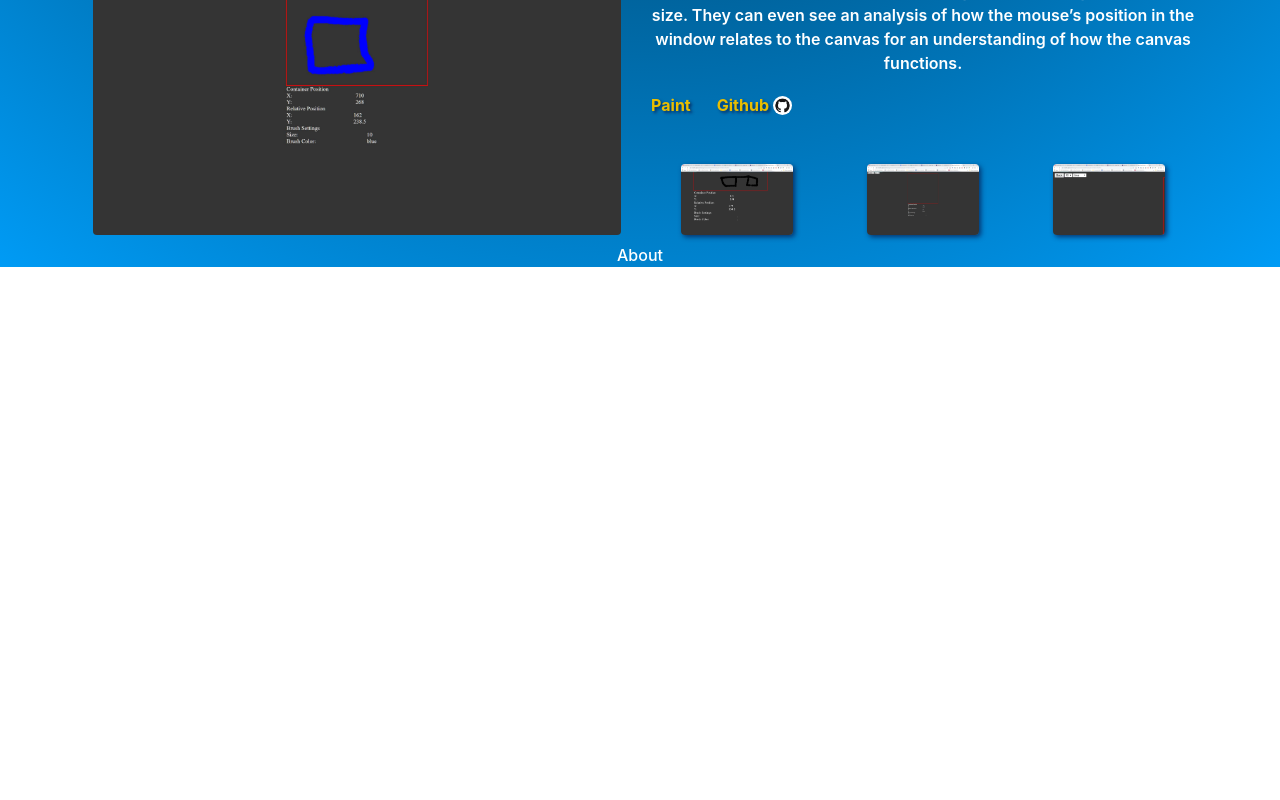
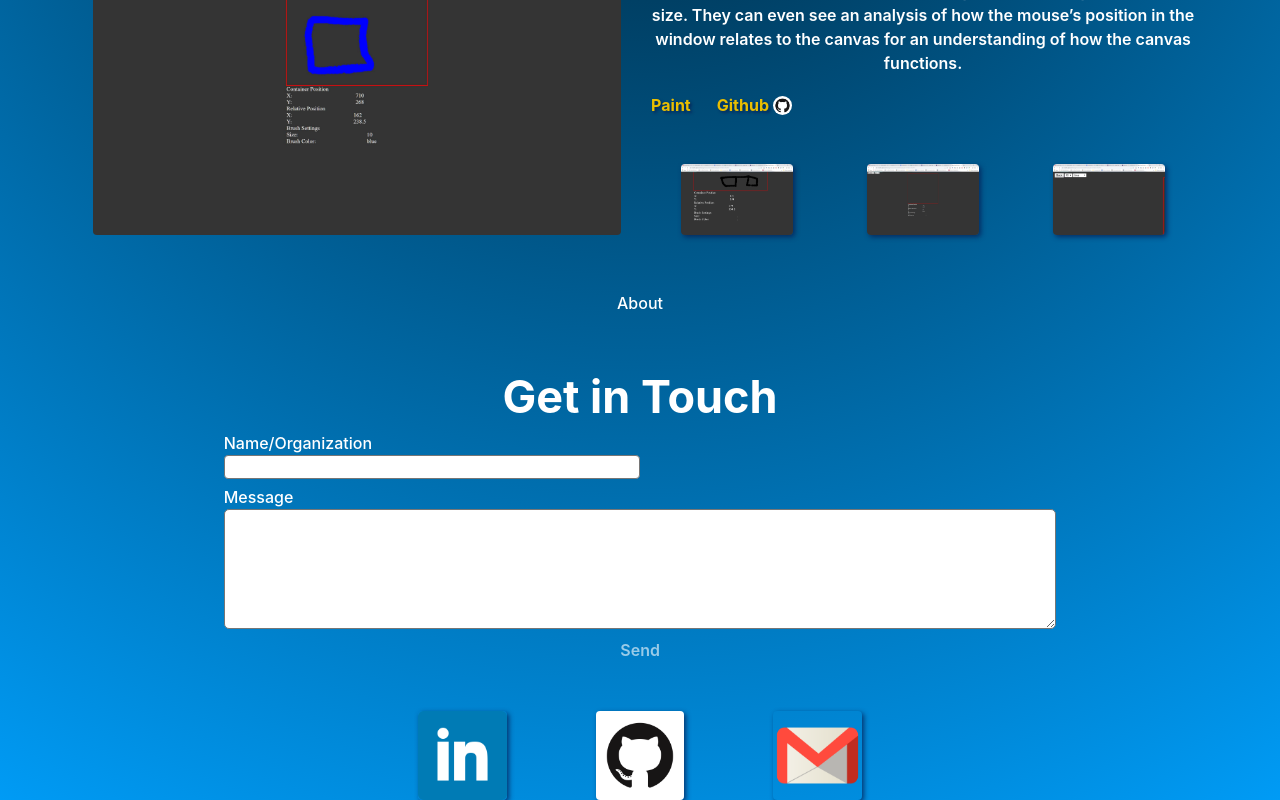
Before and after one commit to Brazill-Mitchell/bm2, a React (Create React App) app: page / in a window 1280 px wide. Shown: the part 1456-2256 px from the top of the page. Before the commit the page ends 1723 px from the top, so only its background shows below. Built offline with nearby package versions, Linux system fonts and the light colour scheme.

Commit message:
adds contact section

```diff
--- a/src/App.js
+++ b/src/App.js
@@ -13,6 +13,7 @@ import { screenSizes, mediaList } from './data/constants'
 import Nav from "./components/Nav.js"
 import Projects from "./components/Projects"
 import About from "./components/About"
+import Contact from "./components/Contact"
 
 
 function App(props) {
@@ -55,6 +56,7 @@ useEffect(()=>{
       <Nav refList={refList}/>
       <Projects refList= {refList}/>
       <About refList={refList} />
+      <Contact refList={refList}/>
       {/* <div id='loading-container' className="bg-success"> */}
           {/* <div id='loading-img'></div> */}
       {/* </div> */}
--- a/src/bm.css
+++ b/src/bm.css
@@ -37,6 +37,9 @@ p{
 }
 .button-elevation:hover{
     /* box-shadow: 4px 4px 7px var(--image-shadow); */
+}
+textarea{
+    font-weight: 700;
 }
 
 /* Nav */
@@ -197,3 +200,273 @@ p{
     background-repeat: no-repeat;
     background-size: cover;
 }
+
+
+/* Contact */
+
+.message-container{
+    position: relative;
+    align-self: center;
+    width: 75%;
+}
+.message-area-label{
+    text-align: start;
+}
+.name-box{
+    width: 50%;
+    align-self: flex-start;
+}
+.name-textarea{
+    width: 100%;
+    height: 3vh;
+    border-radius: 4px;
+    -webkit-border-radius: 4px;
+    -moz-border-radius: 4px;
+    -ms-border-radius: 4px;
+    -o-border-radius: 4px;
+    resize: none;
+    overflow: hidden;
+}
+.message-box{
+    position: relative;
+    width: 100%;
+    height: fit-content;
+    align-self: center;
+}
+.message-textarea{
+    position: relative;
+    width: 100%;
+    height: 15vh;
+    border-radius: 5px;
+    -webkit-border-radius: 5px;
+    -moz-border-radius: 5px;
+    -ms-border-radius: 5px;
+    -o-border-radius: 5px;
+}
+.message-send{
+    position: relative;
+    height: 100%;
+}
+.btn-message-send:before{
+    position: absolute;
+    left: 10%;
+    content: "Send";
+    font-weight: 600;
+    height: 100%;
+    outline: none;
+    border: none;
+    background-color: rgba(0,0,0,0);
+    color: rgba(255,255,255,.6);
+    border: 1.5px solid rgba(255,255,255,0);
+    transition: .1s all ease-in-out;
+    -webkit-transition: .1s all ease-in-out;
+    -moz-transition: .1s all ease-in-out;
+    -ms-transition: .1s all ease-in-out;
+    -o-transition: .1s all ease-in-out;
+}
+.btn-message-send:hover:before{
+    color: rgba(255,255,255,1);
+    /* border: 1.5px solid rgba(255,255,255,1); */
+}
+.btn-message-send{
+    position: relative;
+    font-weight: 600;
+    height: 100%;
+    outline: none;
+    border: none;
+    background-color: rgba(0,0,0,0);
+    color: rgba(255,255,255,0);
+    border: 1.5px solid rgba(255,255,255,0);
+    transition: .1s all ease-in-out;
+    -webkit-transition: .1s all ease-in-out;
+    -moz-transition: .1s all ease-in-out;
+    -ms-transition: .1s all ease-in-out;
+    -o-transition: .1s all ease-in-out;
+}
+.btn-message-send:hover{
+    /* color: rgba(255,255,255,1); */
+    /* border: 1.5px solid rgba(255,255,255,1); */
+}
+.btn-message-send:after{
+    position: absolute;
+    left: 0;
+    content: "";
+    width: 100%;
+    height: 100%;
+    border-radius: 5px;
+    -webkit-border-radius: 5px;
+    -moz-border-radius: 5px;
+    -ms-border-radius: 5px;
+    -o-border-radius: 5px;
+    border: 1.5px solid rgba(255,255,255,0);
+    animation-name: btn-send-out;
+    animation-duration: .2s;
+    animation-timing-function: ease-in-out;
+    animation-fill-mode: forwards;
+    transition: .2s all ease-in-out;
+    -webkit-transition: .2s all ease-in-out;
+    -moz-transition: .2s all ease-in-out;
+    -ms-transition: .2s all ease-in-out;
+    -o-transition: .2s all ease-in-out;
+    transform: scale(1.5) rotateZ(360);
+    -webkit-transform: scale(1.5) rotateZ(360);
+    -moz-transform: scale(1.5) rotateZ(360);
+    -ms-transform: scale(1.5) rotateZ(360);
+    -o-transform: scale(1.5) rotateZ(360);
+}
+.btn-message-send:hover:after{
+    animation-name: btn-send-in;
+    border: 1.5px solid rgba(255,255,255,1);
+}
+@keyframes btn-send-in{
+    0%{
+        transform: scale(0) rotateZ(0);
+        -webkit-transform: scale(0) rotateZ(0);
+        -moz-transform: scale(0) rotateZ(0);
+        -ms-transform: scale(0) rotateZ(0);
+        -o-transform: scale(0) rotateZ(0);
+    }
+    100%{
+        transform: scale(1) rotateZ(180deg);
+        -webkit-transform: scale(1) rotateZ(180deg);
+        -moz-transform: scale(1) rotateZ(180deg);
+        -ms-transform: scale(1) rotateZ(180deg);
+        -o-transform: scale(1) rotateZ(180deg);
+    }
+}
+@keyframes btn-send-out{
+    0%{
+        transform: scale(1) rotateY(0);
+        -webkit-transform: scale(1) rotateY(0);
+        -moz-transform: scale(1) rotateY(0);
+        -ms-transform: scale(1) rotateY(0);
+        -o-transform: scale(1) rotateY(0);
+    }
+    100%{
+        transform: rotateY(90deg);
+        -webkit-transform: rotateY(90deg);
+        -moz-transform: rotateY(90deg);
+        -ms-transform: rotateY(90deg);
+        -o-transform: rotateY(90deg);
+    }
+}
+.btn-message-send:focus{
+    outline: none;
+}
+.btn-message-sent:before{
+    position: absolute;
+    content: "Sent";
+    left: 10%;
+    font-weight: 600;
+    height: 100%;
+    outline: none;
+    border: none;
+    background-color: rgba(0,0,0,0);
+    color: rgba(255,255,255,.6);
+    border: 1.5px solid rgba(255,255,255,0);
+    border-radius: 5px;
+    transition: .1s all ease-in-out;
+    -webkit-transition: .1s all ease-in-out;
+    -moz-transition: .1s all ease-in-out;
+    -ms-transition: .1s all ease-in-out;
+    -o-transition: .1s all ease-in-out;
+    -webkit-border-radius: 5px;
+    -moz-border-radius: 5px;
+    -ms-border-radius: 5px;
+    -o-border-radius: 5px;
+    animation-name: btn-sent-out;
+    animation-duration: 1s;
+    animation-timing-function: ease-in-out;
+    animation-fill-mode: forwards;
+}
+@keyframes btn-sent-out{
+    0%{
+
+    }
+    15%{
+        opacity: 1;
+        transform: translateY(10%);
+        -webkit-transform: translateY(10%);
+        -moz-transform: translateY(10%);
+        -ms-transform: translateY(10%);
+        -o-transform: translateY(10%);
+    }80%{
+        opacity: 0;
+    }
+    100%{
+        opacity: 0;
+        transform: translateY(-100%);
+        -webkit-transform: translateY(-100%);
+        -moz-transform: translateY(-100%);
+        -ms-transform: translateY(-100%);
+        -o-transform: translateY(-100%);
+}
+}
+.btn-message-sent{
+    position: relative;
+    font-weight: 600;
+    height: 100%;
+    outline: none;
+    border: none;
+    background-color: rgba(0,0,0,0);
+    color: rgba(255,255,255,0);
+    border: 1.5px solid rgba(255,255,255,0);
+    border-radius: 5px;
+    transition: .1s all ease-in-out;
+    -webkit-transition: .1s all ease-in-out;
+    -moz-transition: .1s all ease-in-out;
+    -ms-transition: .1s all ease-in-out;
+    -o-transition: .1s all ease-in-out;
+    -webkit-border-radius: 5px;
+    -moz-border-radius: 5px;
+    -ms-border-radius: 5px;
+    -o-border-radius: 5px;
+}
+.btn-message-sent:focus{
+    outline: none;
+}
+.btn-message-sent:after{
+    position: absolute;
+    left: 0;
+    content: "";
+    width: 100%;
+    height: 100%;
+    border-radius: 5px;
+    -webkit-border-radius: 5px;
+    -moz-border-radius: 5px;
+    -ms-border-radius: 5px;
+    -o-border-radius: 5px;
+    animation-name: btn-sent;
+    animation-duration: .5s;
+    animation-timing-function: ease-in-out;
+    animation-fill-mode: forwards;
+}
+@keyframes btn-sent{
+    0%{
+        border: 1.5px solid rgba(255,255,255,1);
+        opacity: 1;
+        transform: scale(1);
+        -webkit-transform: scale(1);
+        -moz-transform: scale(1);
+        -ms-transform: scale(1);
+        -o-transform: scale(1);
+}
+    50%{
+        opacity: 0;
+    }
+    100%{
+        transform: scale(1.5);
+        -webkit-transform: scale(1.5);
+        -moz-transform: scale(1.5);
+        -ms-transform: scale(1.5);
+        -o-transform: scale(1.5);
+    }
+}
+.contact-image-container{
+    width: 40%;
+    align-self: center;
+}
+.contact-image{
+    flex: 0 20%;
+    cursor: pointer;
+}
--- a/src/components/About.js
+++ b/src/components/About.js
@@ -4,7 +4,7 @@ import Slide from "react-reveal/Fade";
 
 function About(props) {
   return (
-      <div ref={props.refList.refAbout} className="container">
+      <div ref={props.refList.refAbout} className="container mt-5">
           <Slide right>
               About
           </Slide>
--- /dev/null
+++ b/src/components/Contact.js
@@ -0,0 +1,50 @@
+import React, { useState } from "react";
+import { screenSizes } from "../data/constants";
+import Slide from "react-reveal/Fade";
+import github from "../images/general/github.png";
+import gmail from "../images/general/gmail.png";
+import linkedIn from "../images/general/linkedIn.png";
+
+function Contact(props) {
+    const[messageBtnClass,setMessageBtnClass] = useState("btn-message-send")
+
+  return (
+      <div ref={props.refList.refContact} className="container d-flex flex-column mt-5 justify-content-center">
+          <Slide right>
+            {/* title */}
+            <div className="section-title">Get in Touch</div>
+
+            {/* message area */}
+            <div className='message-container d-flex flex-column justify-content-center'>
+                <div className='name-box'>
+                    <div className='message-area-label'>Name/Organization</div>
+                    <textarea className='name-textarea' type="text"></textarea>
+                </div>
+                <div className='message-box'>
+                    <div className='message-area-label'>Message</div>
+                    <textarea className='message-textarea' type="text"></textarea>
+                </div>
+                <div className='message-send'>
+                    <button className={messageBtnClass} onClick={()=>{setMessageBtnClass("btn-message-sent")}} type="button">Send</button>
+                </div>
+            </div>
+
+            {/* contact images */}
+            <div className="contact-image-container d-flex justify-content-between mt-5">
+                <div className='contact-image'>
+                    <img className="img img-elevation" src={linkedIn} alt=""/>
+                </div>
+                <div className='contact-image'>
+                    <img className="img img-elevation" src={github} alt=""/>
+                </div>
+                <div className='contact-image'>
+                    <img className="img img-elevation" src={gmail} alt=""/>
+                </div>
+            </div>
+
+          </Slide>
+      </div>
+  );
+}
+
+export default Contact;
```
Also changed, not shown: src/images/general/linkedIn.png (added).
